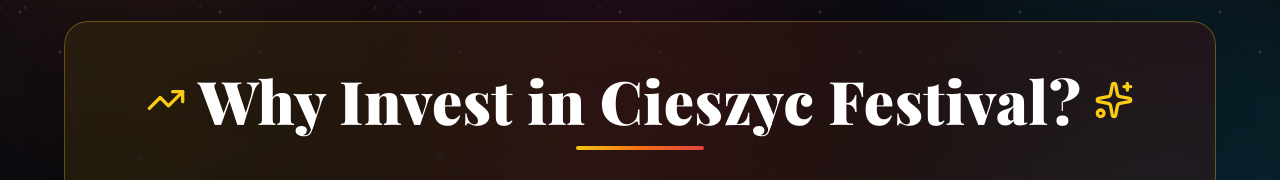
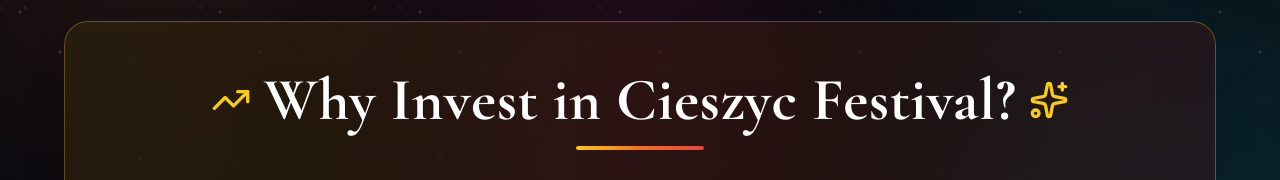
Before and after one commit to techanddevelopersclub/Fest_home, a React (Vite) app: page /sponsors in a window 1280 px wide. Shown: the part 418-598 px from the top of the page. Built offline with nearby package versions, Linux system fonts and the light colour scheme; no server answers.

Commit message:
Update SponsorPage.jsx

```diff
--- a/src/components/pages/Sponsor/SponsorPage.jsx
+++ b/src/components/pages/Sponsor/SponsorPage.jsx
@@ -52,9 +52,9 @@ const SponsorsPage = () => {
             <div className="text-center mb-10">
               <div className="flex items-center justify-center gap-3 mb-4">
                 <TrendingUp className="text-yellow-400" size={40} />
-                <h2 className="text-4xl sm:text-5xl md:text-6xl font-black text-white drop-shadow-2xl">
+                <h3 className="text-4xl sm:text-5xl md:text-6xl font-black text-white drop-shadow-2xl">
                   Why Invest in Cieszyc Festival?
-                </h2>
+                </h3>
                 <Sparkles className="text-yellow-400" size={40} />
               </div>
               <div className="h-1 w-32 bg-gradient-to-r from-yellow-400 via-orange-500 to-red-500 rounded-full mx-auto mb-6"></div>
```
